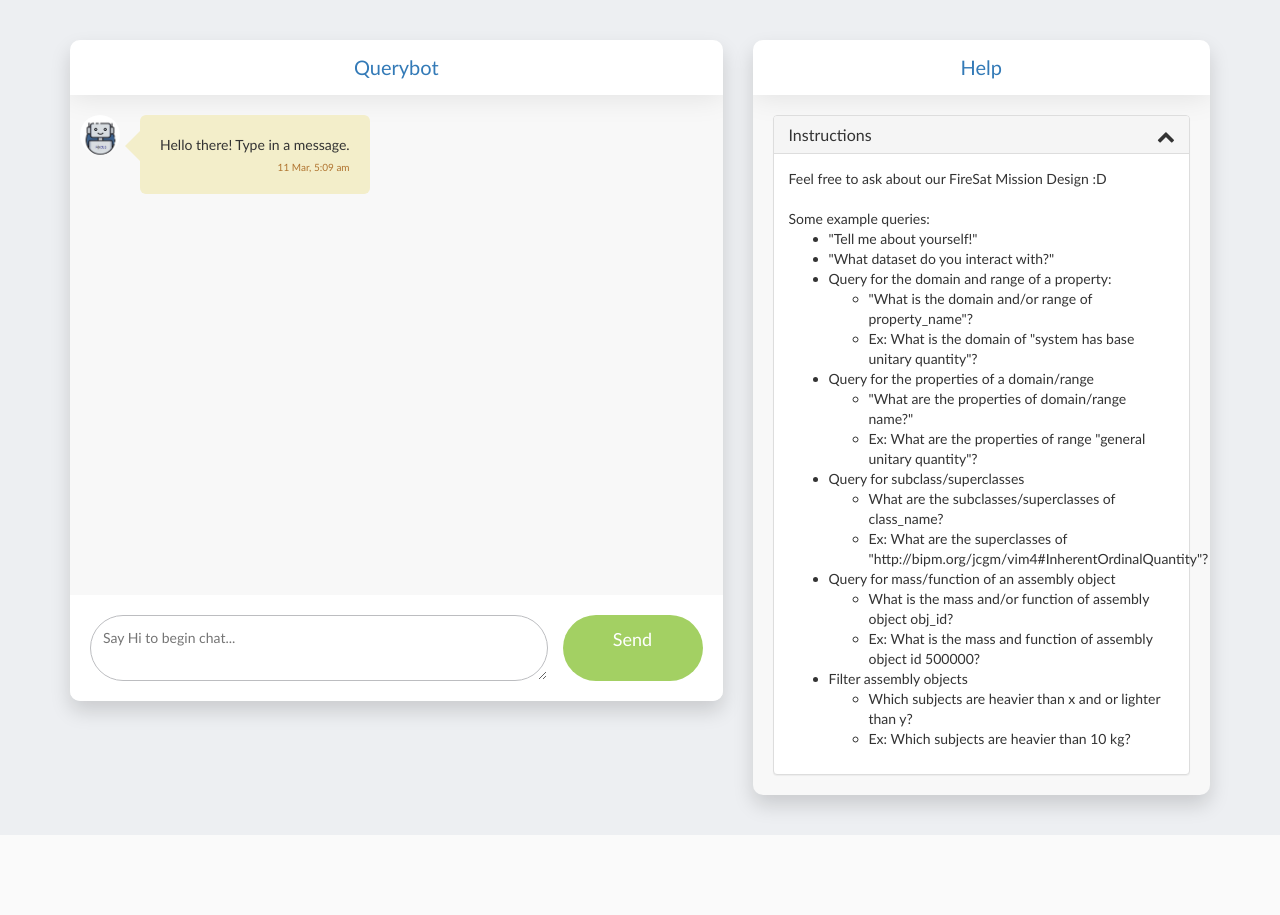
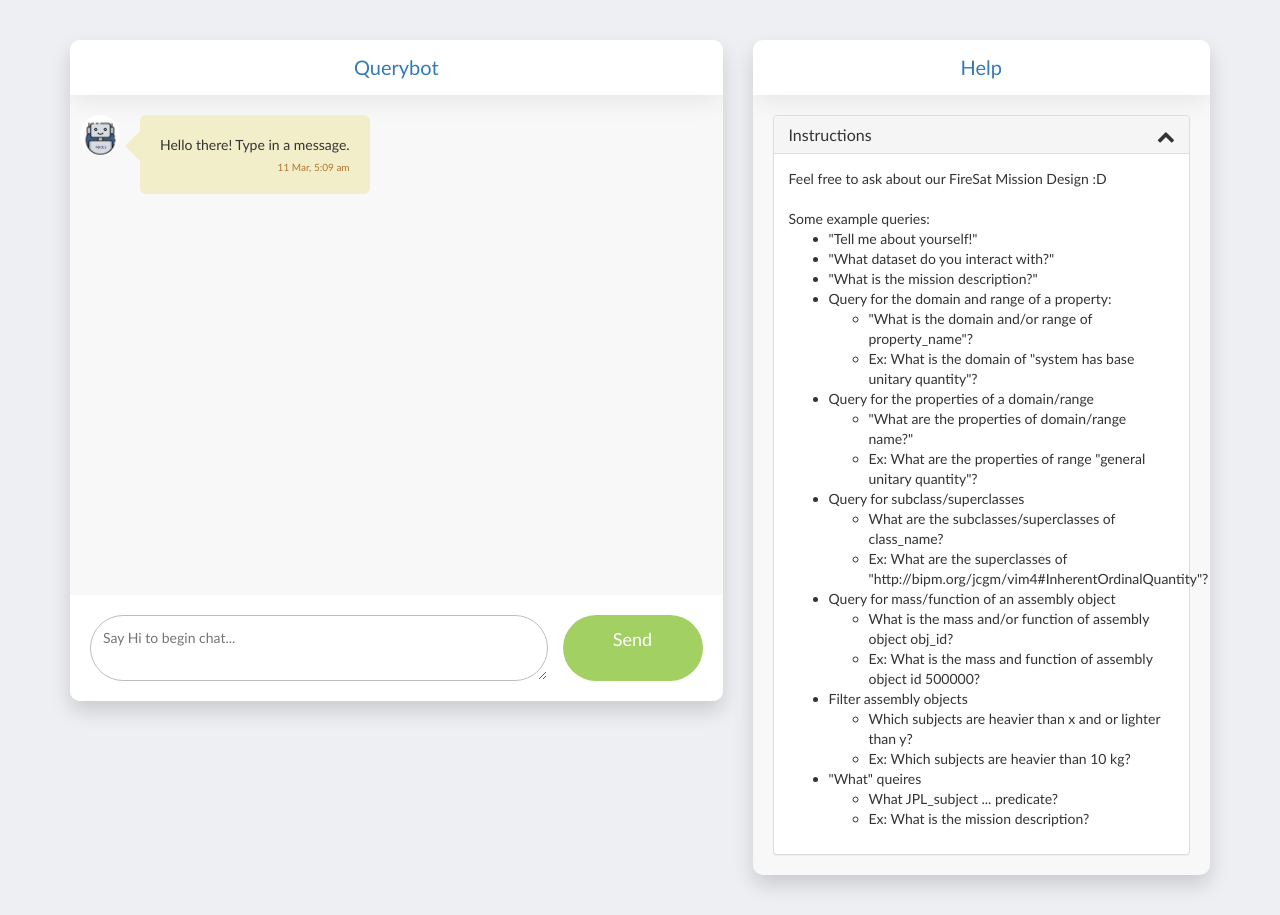
Before and after one commit to rudyorre/chatbot.ai, a Flask app: page / in a window 1280 px wide. Before the commit the page ends 835 px from the top, so only its background shows below. Run offline with Flask 2, Linux system fonts and the light colour scheme; some libraries are stand-ins or nearby versions.

Commit message:
added final query desc

```diff
--- a/server/src/server/templates/index.html
+++ b/server/src/server/templates/index.html
@@ -77,6 +77,7 @@
 									<ul>
 										<li>"Tell me about yourself!"</li>
 										<li>"What dataset do you interact with?"</li>
+										<li>"What is the mission description?"</li>
 										<li>Query for the domain and range of a property:
 											<ul>
 												<li>"What is the domain and/or range of property_name"?</li>
@@ -103,6 +104,11 @@
 												<li>Which subjects are heavier than x and or lighter than y?</li>
 												<li>Ex: Which subjects are heavier than 10 kg?</li>
 											</ul>
+										<li>"What" queires</li>
+											<ul>
+												<li>What JPL_subject ... predicate?</li>
+												<li>Ex: What is the mission description?</li>
+											</ul>
 									</ul>
 								</div>
 							</div>
```
